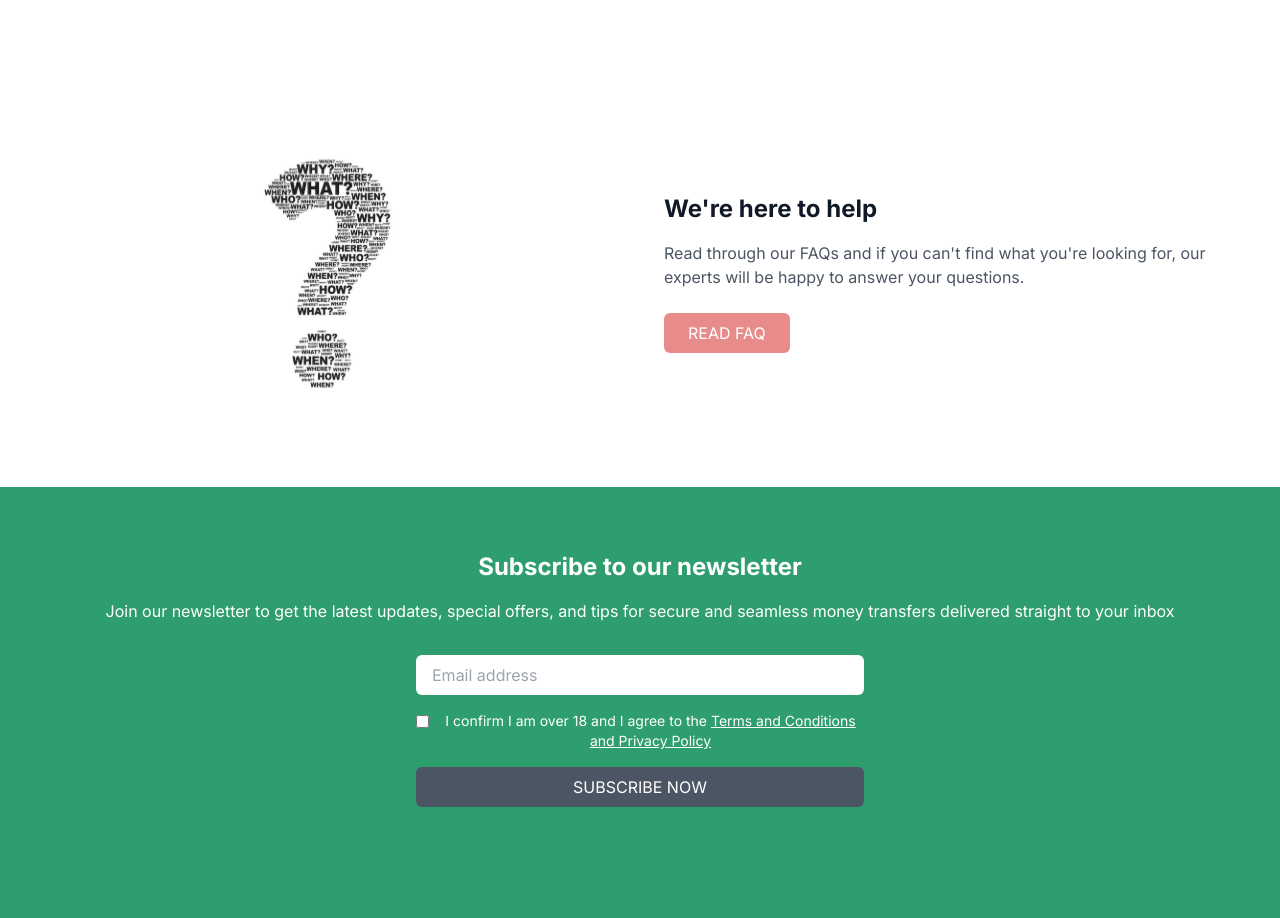
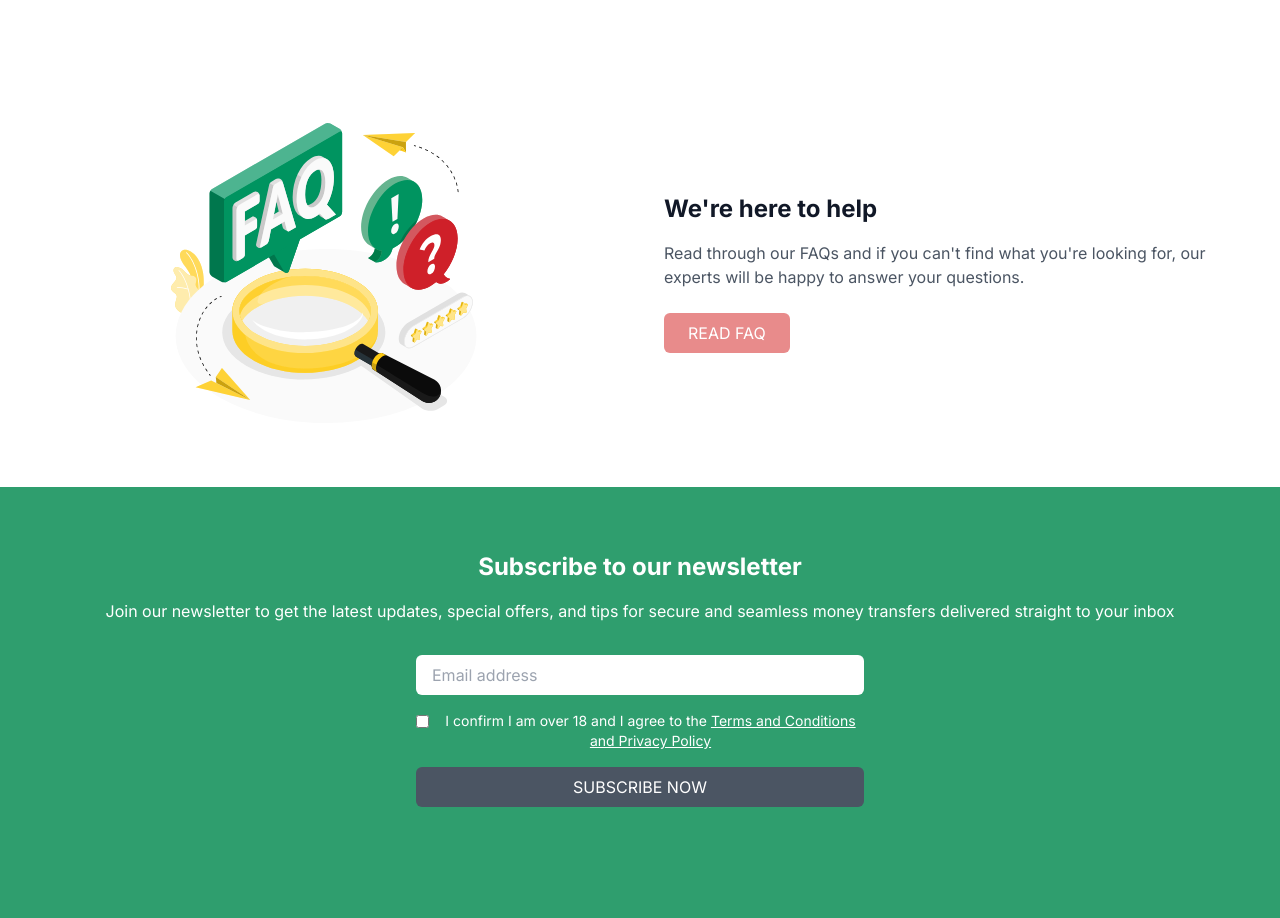
Before and after one commit to georgeey123/xpressremit-website, a Next.js app in the folder XpressRemit-website-main/expressremit-website/: page / in a window 1280 px wide. Shown: the part 3100-4018 px from the top of the page. Built offline with nearby package versions, Linux system fonts and the light colour scheme.

Commit message:
update faq image

```diff
--- a/XpressRemit-website-main/expressremit-website/app/page.tsx
+++ b/XpressRemit-website-main/expressremit-website/app/page.tsx
@@ -124,7 +124,7 @@ export default function Home() {
           <div className="grid grid-cols-1 lg:grid-cols-2 gap-12 items-center">
             <div className="relative h-[300px]">
               <Image
-                src="/assets/faq.svg"
+                src="/assets/faq_2.svg"
                 alt="Customer Support"
                 fill
                 className="object-contain rounded-lg"
```
Also changed, not shown: XpressRemit-website-main/expressremit-website/public/assets/faq_2.svg (added).
